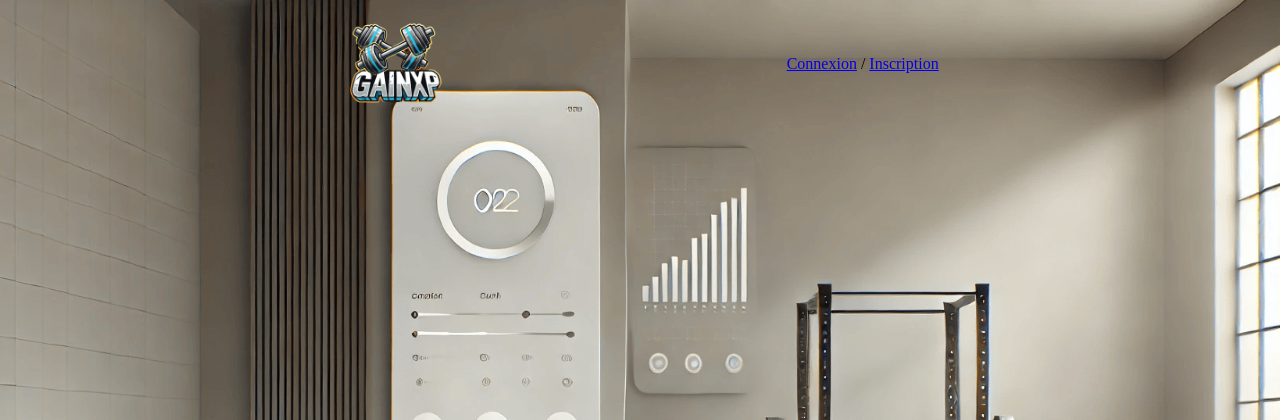
After one commit to AntoineDrc/Sf_Mon_Projet, a Symfony app: template templates/home/index.html.twig in a window 1280 px wide. The commit adds this page. Shown: the top 420 px of the page. Run offline with Twig, Linux system fonts and the light colour scheme; the template is opened without the code that fills it, so the values that code supplies are empty; some libraries are stand-ins or nearby versions.

Commit message:
HomeController + vue

```diff
--- a/public/css/base.css
+++ b/public/css/base.css
@@ -1,5 +1,9 @@
 .nav_logo {
     height: 2em;
+}
+
+.gainXp_logo {
+    height: 7em;
 }
 
 .menu_nav {
--- /dev/null
+++ b/public/css/home.css
@@ -0,0 +1,14 @@
+header {
+    display: flex;
+    align-items: center;
+    justify-content: space-evenly;
+}
+
+.gainXp_logo {
+    height: 7em;
+}
+
+body {
+    background: url('/img/background.png') no-repeat center center fixed;
+    background-size: cover;
+}
--- a/templates/base.html.twig
+++ b/templates/base.html.twig
@@ -9,11 +9,14 @@
 
     </head>
     <body>
+        <div class="gainXp_logo">
+            <img src="{{ asset('img/gainXp.png')}}" alt="logo de l'app, 2 haltères + le nom" class="gainXp_logo">
+        </div>
         <nav>
             <div class="menu_nav">
                 <div class="dashboard">
                     <img src="{{ asset('img/data.png') }}" alt="logo dashboard" class="nav_logo">
-                    <a href="">Tableau de bord</a>
+                    <a href="{{ path('dashboard') }}">Tableau de bord</a>
                 </div>
                 <div class="mes_seances">
                     <img src="{{ asset('img/weight.png') }}" alt="logo haltère" class="nav_logo">
--- /dev/null
+++ b/templates/home/index.html.twig
@@ -0,0 +1,22 @@
+<!DOCTYPE html>
+<html lang="en">
+<head>
+    <meta charset="UTF-8">
+    <meta name="viewport" content="width=device-width, initial-scale=1.0">
+    <title>Accueil</title>
+    {% block stylesheets %}
+        <link rel="stylesheet" href="{{ asset('css/home.css') }}">
+        {% endblock %}
+</head>
+<body>
+    <header>
+        <div class="gainXp_logo">
+            <img src="{{ asset('img/gainXp.png')}}" alt="logo de l'app, 2 haltères + le nom" class="gainXp_logo">
+        </div>
+        <div class="login_register">
+            <a href="{{ path('app_login') }}">Connexion</a> /
+            <a href="{{ path('app_register') }}">Inscription</a>
+        </div>
+    </header>
+</body>
+</html>
```
Also changed, not shown: src/Controller/HomeController.php (added, +18 -0 lines), public/img/GainXp.png (added), public/img/background.png (added), 1 other file.
